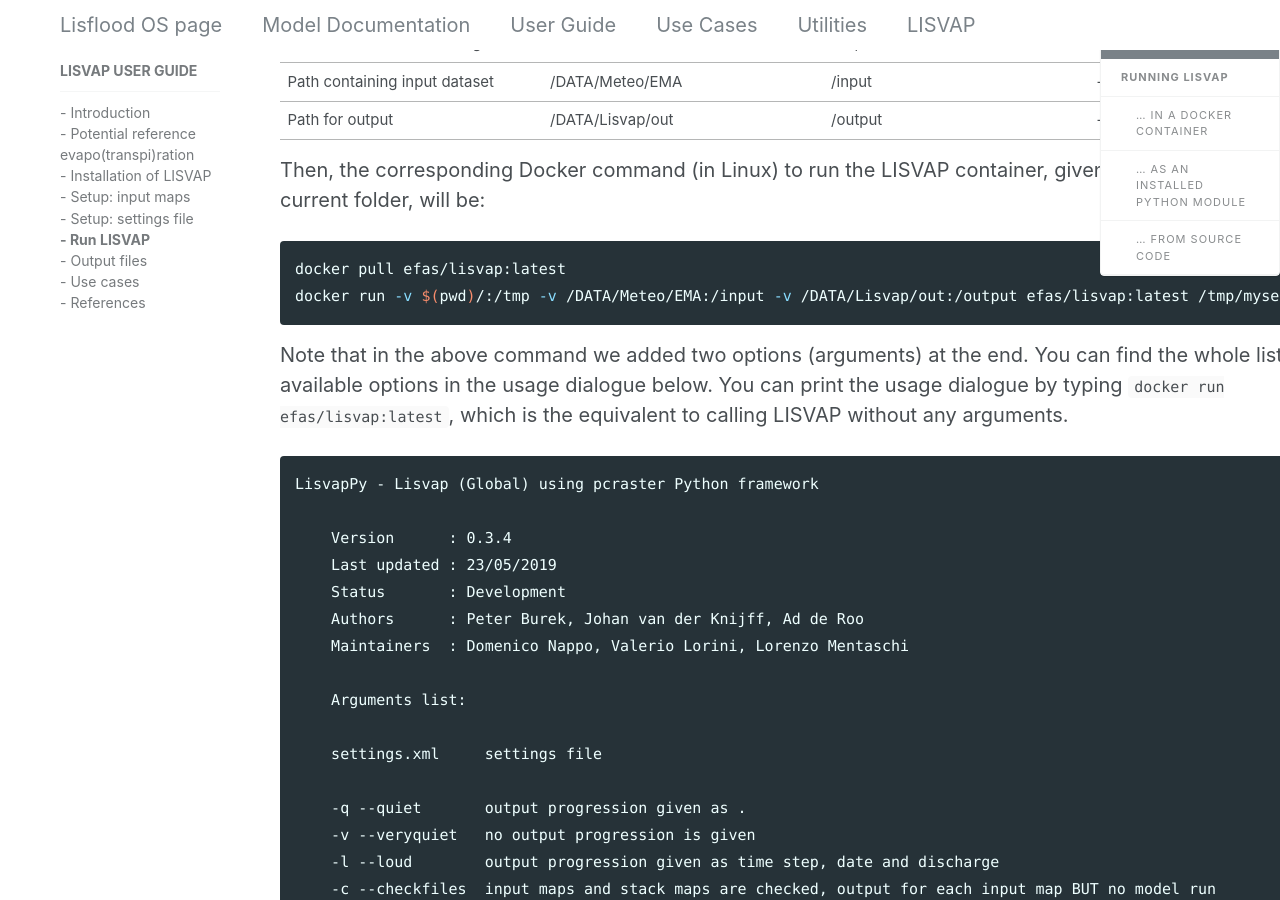
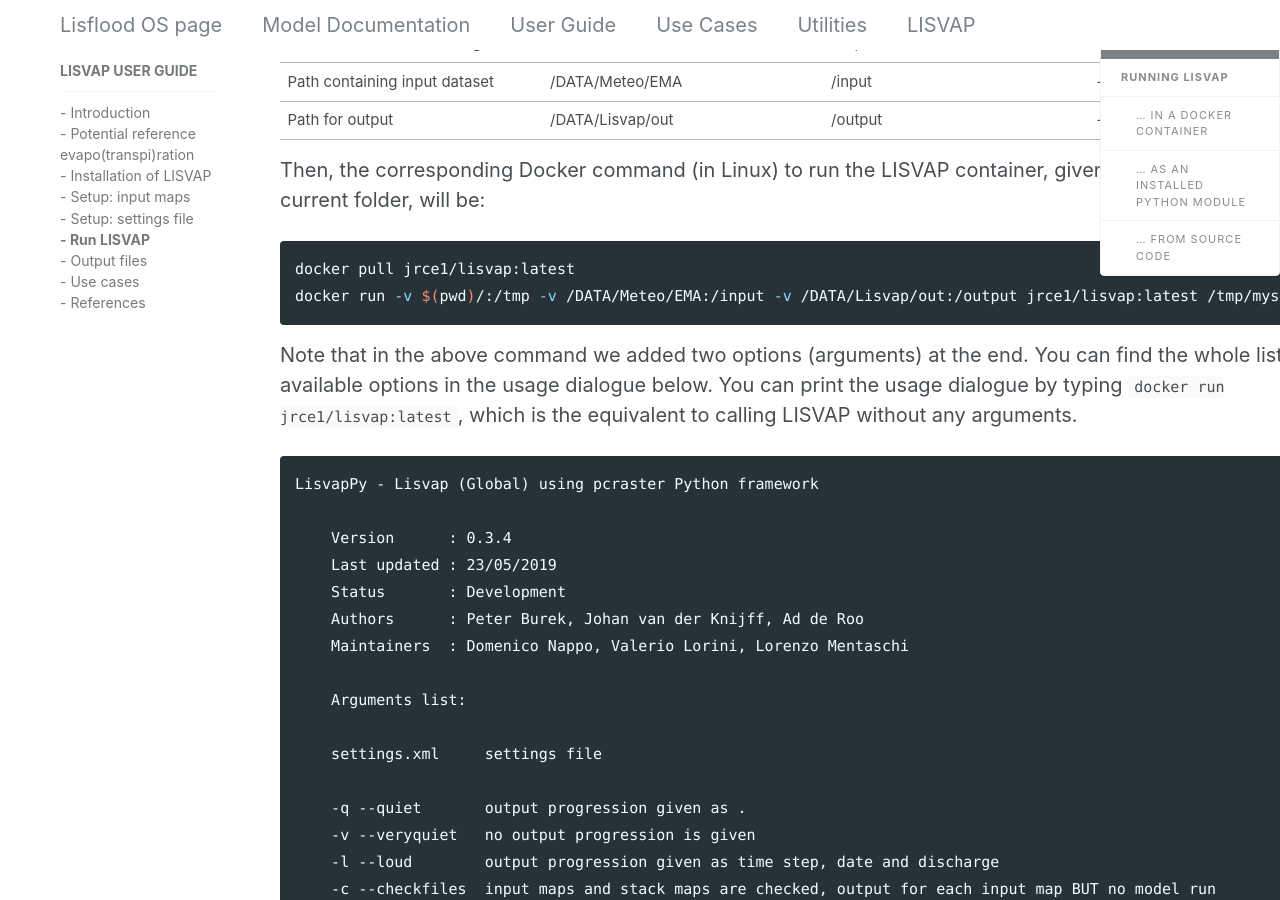
Before and after one commit to ec-jrc/lisflood-lisvap, a Jekyll site: the page built from 4_LISVAP_run/index.md, in a window 1280 px wide and 900 px high, scrolled down 710 px. Built offline with Jekyll 4.4.1, drawn with Linux system fonts in a browser that asks for light colours; nearby versions of some CDN libraries; our own code applies the rules of GitHub Pages for plain Markdown files.

Commit message:
Updated docker image path

````diff
--- a/4_LISVAP_run/index.md
+++ b/4_LISVAP_run/index.md
@@ -25,12 +25,12 @@ In order to run LISVAP using a Docker container, you need to map the folders usi
 Then, the corresponding Docker command (in Linux) to run the LISVAP container, given mysettings.xml is in current folder, will be:
 
 ```bash
-docker pull efas/lisvap:latest
-docker run -v $(pwd)/:/tmp -v /DATA/Meteo/EMA:/input -v /DATA/Lisvap/out:/output efas/lisvap:latest /tmp/mysettings.xml -v -t
+docker pull jrce1/lisvap:latest
+docker run -v $(pwd)/:/tmp -v /DATA/Meteo/EMA:/input -v /DATA/Lisvap/out:/output jrce1/lisvap:latest /tmp/mysettings.xml -v -t
 ```
 
 Note that in the above command we added two options (arguments) at the end. You can find the whole list of available options in the usage dialogue below.
-You can print the usage dialogue by typing `docker run efas/lisvap:latest`, which is the equivalent to calling LISVAP without any arguments.
+You can print the usage dialogue by typing `docker run jrce1/lisvap:latest`, which is the equivalent to calling LISVAP without any arguments.
 
  ```console
 LisvapPy - Lisvap (Global) using pcraster Python framework
````
Also changed, not shown: 3_LISVAP_installation/index.md (+2 -2 lines), 6_LISVAP_tests/index.md (+2 -2 lines).
